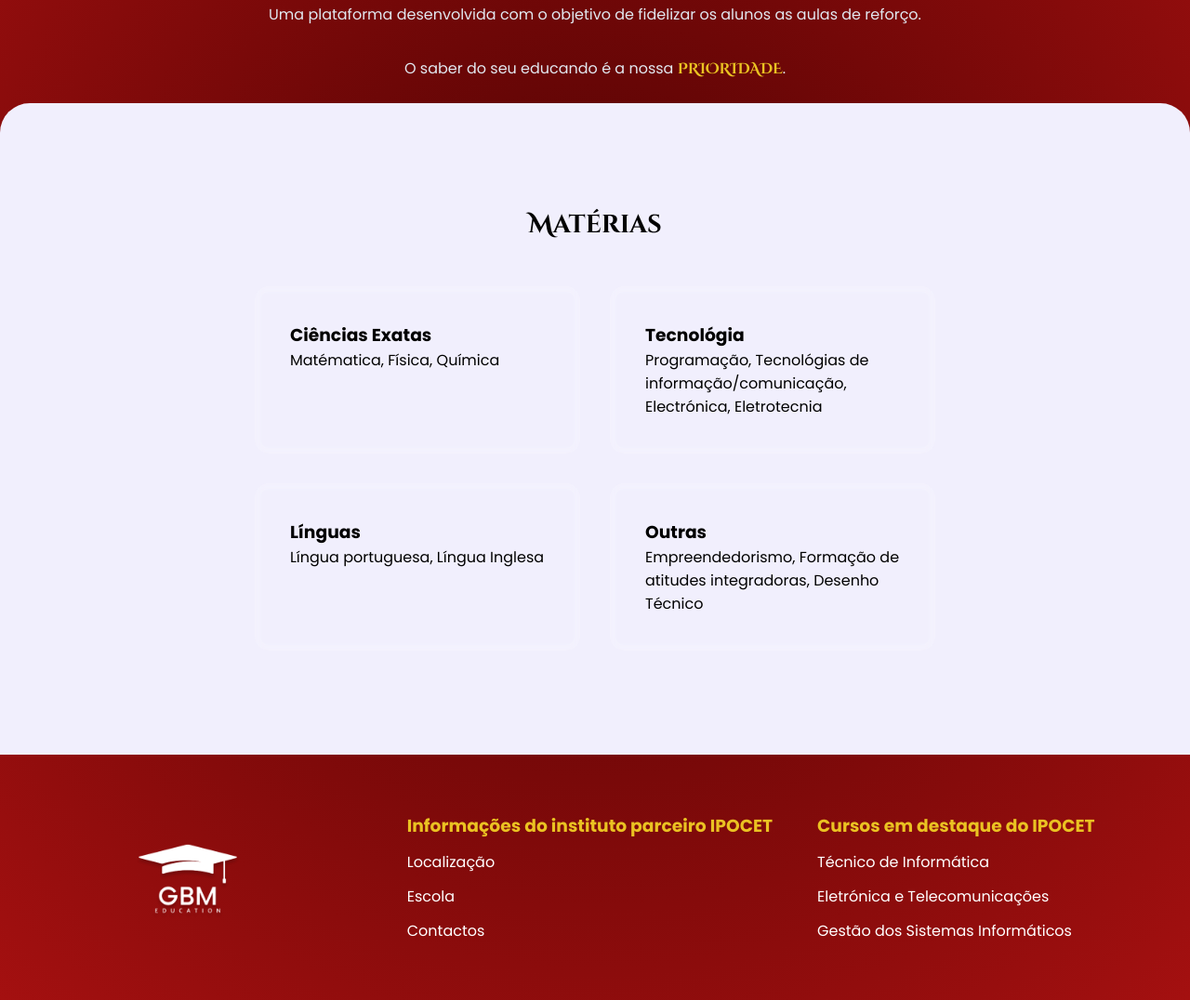
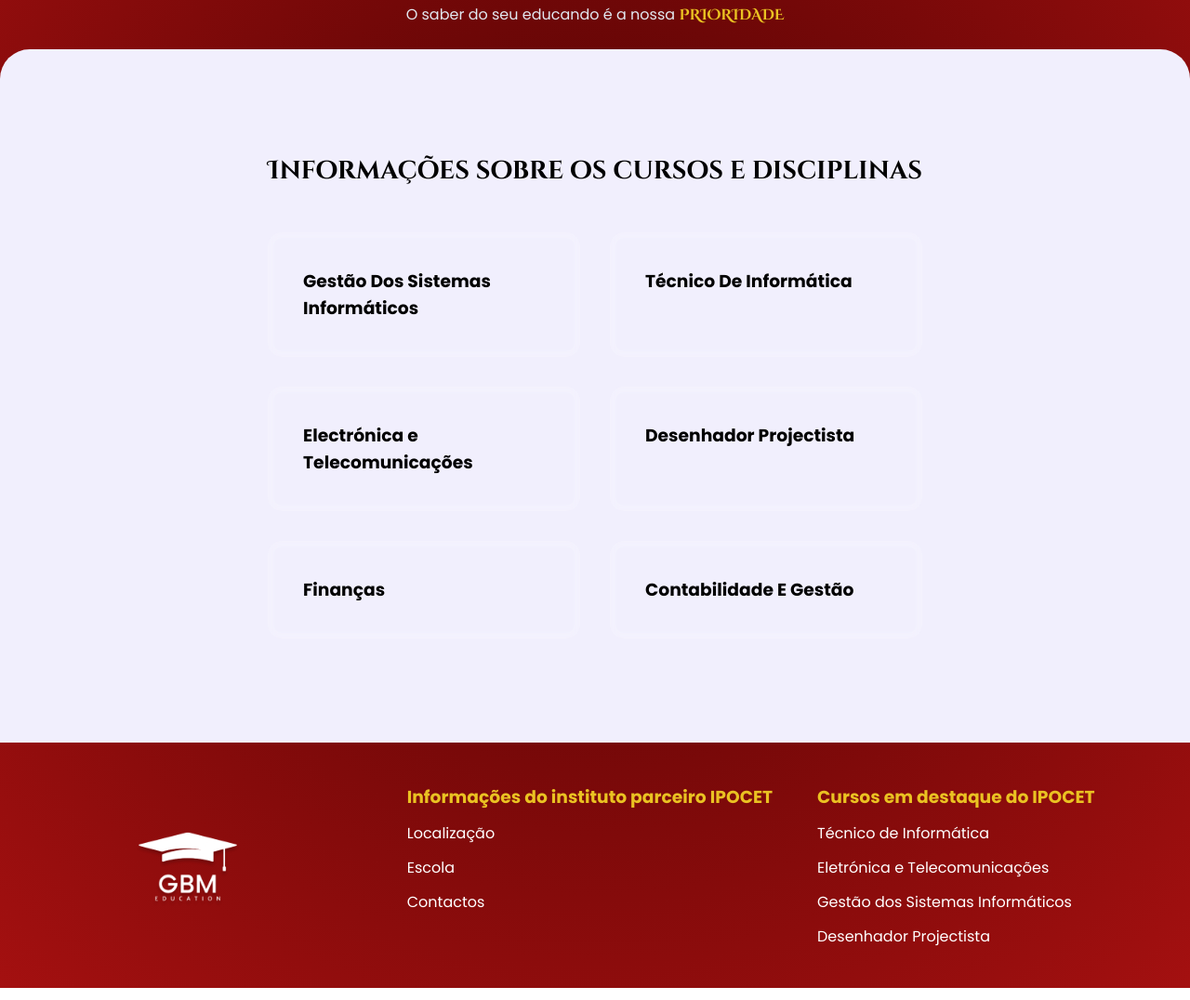
Before and after one commit to DevAlfredoFrancisco/GBM-ACADEMY, a plain HTML site: page index.html in a window 1280 px wide. Shown: the part 355-1431 px from the top of the page at 93% size. Drawn offline with Linux system fonts and the light colour scheme.

```diff
--- a/index.html
+++ b/index.html
@@ -19,14 +19,9 @@
   </head>
 
   <body>
-
-     <header>
+    <header>
       <nav id="navbar">
-        <img
-          src="\img\GBMLOGO-BLACK.png"
-          alt="Logo"
-          class="logo"
-        />
+        <img src="\img\GBMLOGO-BLACK.png" alt="Logo" class="logo" />
 
         <ul id="nav_list">
           <li class="nav-item active">
@@ -80,49 +75,45 @@
       <h2>GBM Education</h2>
       <h1>GBM Education</h1>
       <p>
-        Uma plataforma desenvolvida com o objetivo de fidelizar os alunos as aulas
-        de reforço.
-      </p>
-      <p>
-        O saber do seu educando é a nossa <span class="tag">PRIORIDADE</span>.
+        O saber do seu educando é a nossa <span class="tag">PRIORIDADE</span>
       </p>
     </section>
 
     <main id="main_container">
       <section id="skills" class="skills">
-        <h2>Matérias</h2>
+        <h2>Informações sobre os cursos e disciplinas</h2>
         <div class="skills-grid">
-          <div class="skill-card">
-            <h3>Ciências Exatas</h3>
-            <p>Matématica, Física, Química</p>
+
+          <div class="skill-card" onclick="window.open('https://www.ipocet.com/wp-content/uploads/2021/05/Curso-Te%CC%81cnico-Gesta%CC%83o-Sistemas-Informa%CC%81ticos.pdf', '_blank')">
+            <h3>Gestão Dos Sistemas Informáticos</h3>
           </div>
-          <div class="skill-card">
-            <h3>Tecnológia</h3>
-            <p>
-              Programação, Tecnológias de informação/comunicação, Electrónica, Eletrotecnia
-            </p>
+
+          <div class="skill-card" onclick="window.open('https://www.ipocet.com/wp-content/uploads/2021/05/Curso-Te%CC%81cnico-Informa%CC%81tica.pdf', '_blank')">
+            <h3>Técnico De Informática</h3>
           </div>
-          <div class="skill-card">
-            <h3>Línguas</h3>
-            <p>Língua portuguesa, Língua Inglesa</p>
+
+          <div class="skill-card" onclick="window.open('https://www.ipocet.com/wp-content/uploads/2021/05/Curso-Te%CC%81cnico-Electro%CC%81nica-e-Telecomunicac%CC%A7o%CC%83es.pdf', '_blank')">
+            <h3>Electrónica e Telecomunicações</h3>
           </div>
-          <div class="skill-card">
-            <h3>Outras</h3>
-            <p>
-              Empreendedorismo, Formação de atitudes integradoras, Desenho
-              Técnico
-            </p>
+
+          <div class="skill-card" onclick="window.open('https://www.ipocet.com/wp-content/uploads/2021/05/Curso-Te%CC%81cnico-Desenhador-Projectista.pdf', '_blank')">
+            <h3>Desenhador Projectista</h3>
           </div>
+
+          <div class="skill-card" onclick="window.open('https://www.ipocet.com/wp-content/uploads/2021/05/Curso-Te%CC%81cnico-Financ%CC%A7as.pdf', '_blank')">
+            <h3>Finanças</h3>
+          </div>
+
+          <div class="skill-card" onclick="window.open('https://www.ipocet.com/wp-content/uploads/2021/06/Curso-Te%CC%81cnico-Contabilidade-e-Gesta%CC%83o.pdf', '_blank')">
+            <h3>Contabilidade E Gestão</h3>
+          </div>
+
         </div>
       </section>
     </main>
 
     <footer>
-      <img
-        src="\img\GBMLOGO-WHITE.png"
-        alt="logo"
-        class="footer-logo"
-      />
+      <img src="\img\GBMLOGO-WHITE.png" alt="logo" class="footer-logo" />
 
       <div id="footer_link_content">
         <ul class="footer-list">
@@ -181,11 +172,20 @@
               Gestão dos Sistemas Informáticos
             </a>
           </li>
+
+          <li>
+            <a
+              href="https://www.ipocet.com/wp-content/uploads/2021/05/Curso-Te%CC%81cnico-Desenhador-Projectista.pdf"
+              class="footer-link"
+              target="_blank"
+            >
+              Desenhador Projectista
+            </a>
+          </li>
         </ul>
       </div>
     </footer>
 
     <script src="/js/header.js"></script>
-
   </body>
 </html>
```
Also changed, not shown: contactos.html (+46 -65 lines), css/main.css (+6 -14 lines), inscricao.html (+44 -79 lines), sobre.html (+24 -36 lines).
